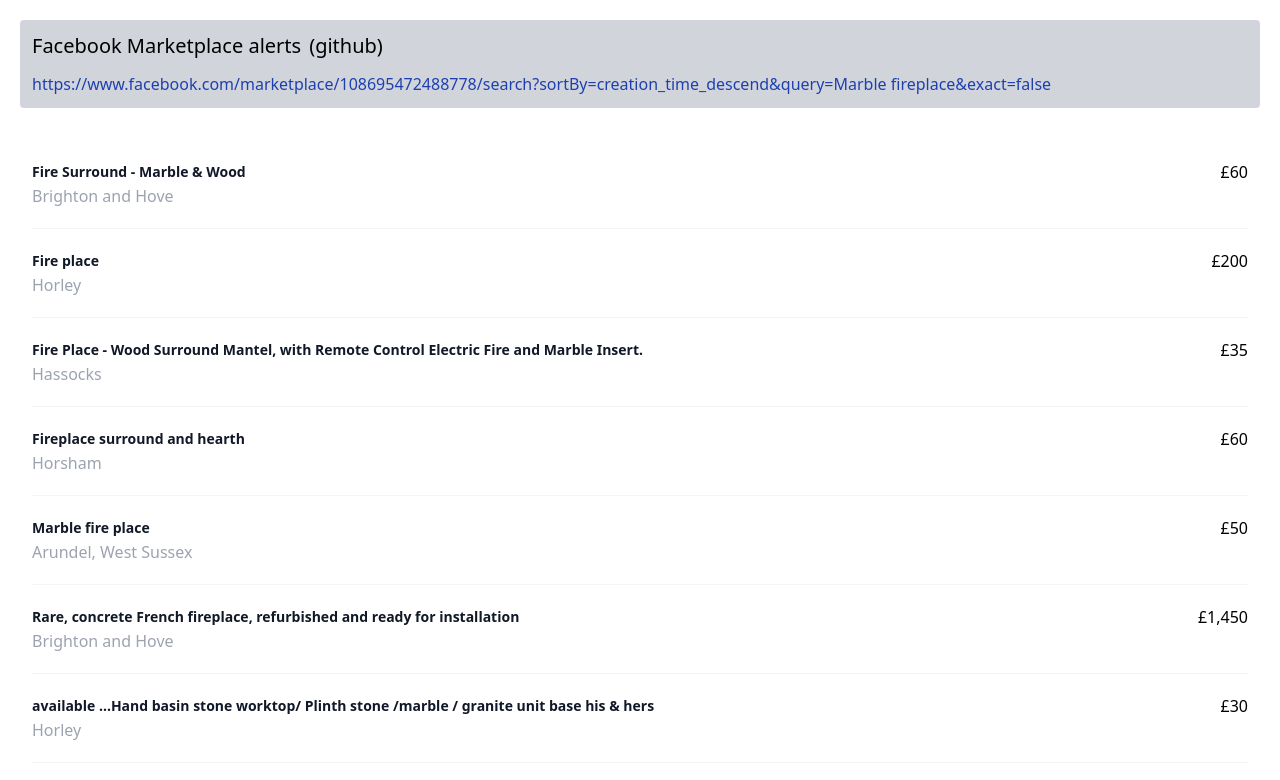
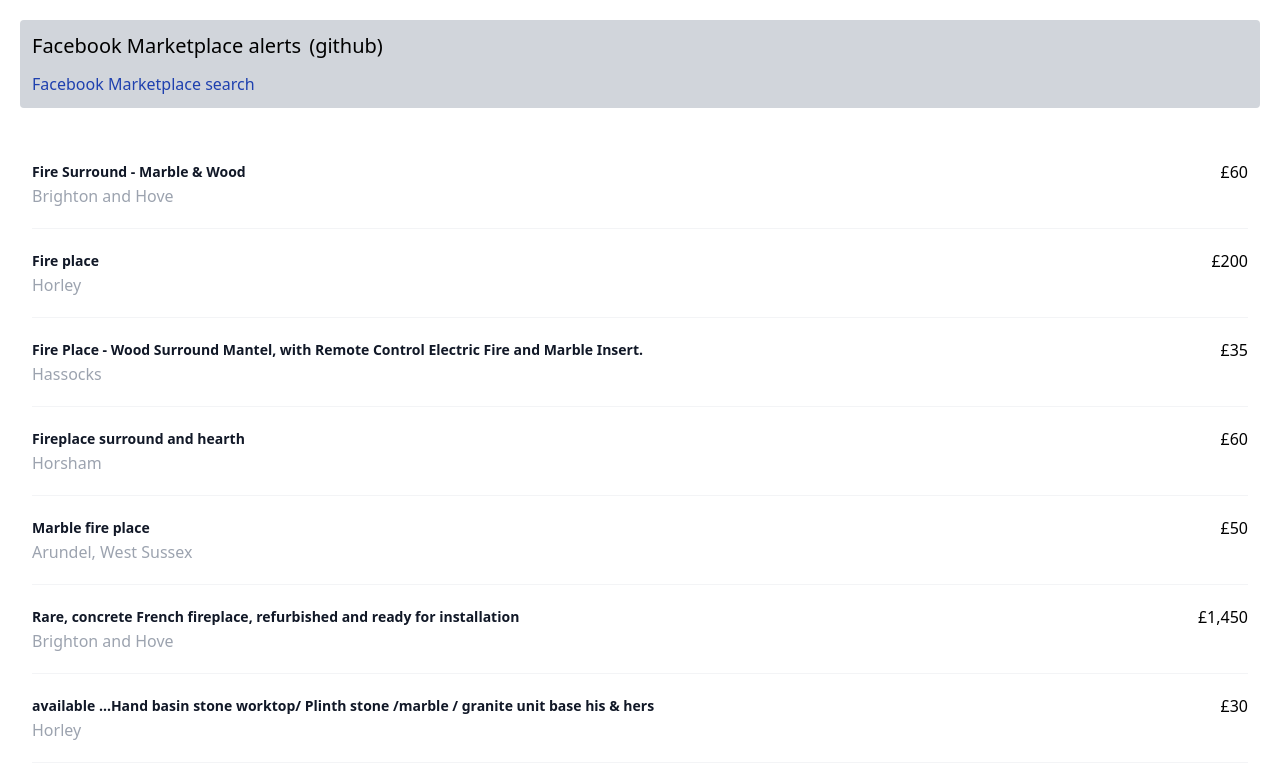
Before and after one commit to jameswragg/scrape-fbmp, a plain HTML site: page index.html in a window 1280 px wide. Shown: the top 780 px of the page. Drawn offline with nearby package versions, Linux system fonts and the light colour scheme.

Commit message:
Update index.html

```diff
--- a/index.html
+++ b/index.html
@@ -22,9 +22,8 @@
         <p>
           <a
             class="text-blue-800"
-            href="https://www.facebook.com/marketplace/108695472488778/search?sortBy=creation_time_descend&query=Marble fireplace&exact=false"
-            >https://www.facebook.com/marketplace/108695472488778/search?sortBy=creation_time_descend&query=Marble
-            fireplace&exact=false</a
+            href="https://www.facebook.com/marketplace/108695472488778/search?query=marble%20fireplace&radius=25&sortBy=creation_time_descend&exact=false"
+            >Facebook Marketplace search</a
           >
         </p>
       </div>
```
